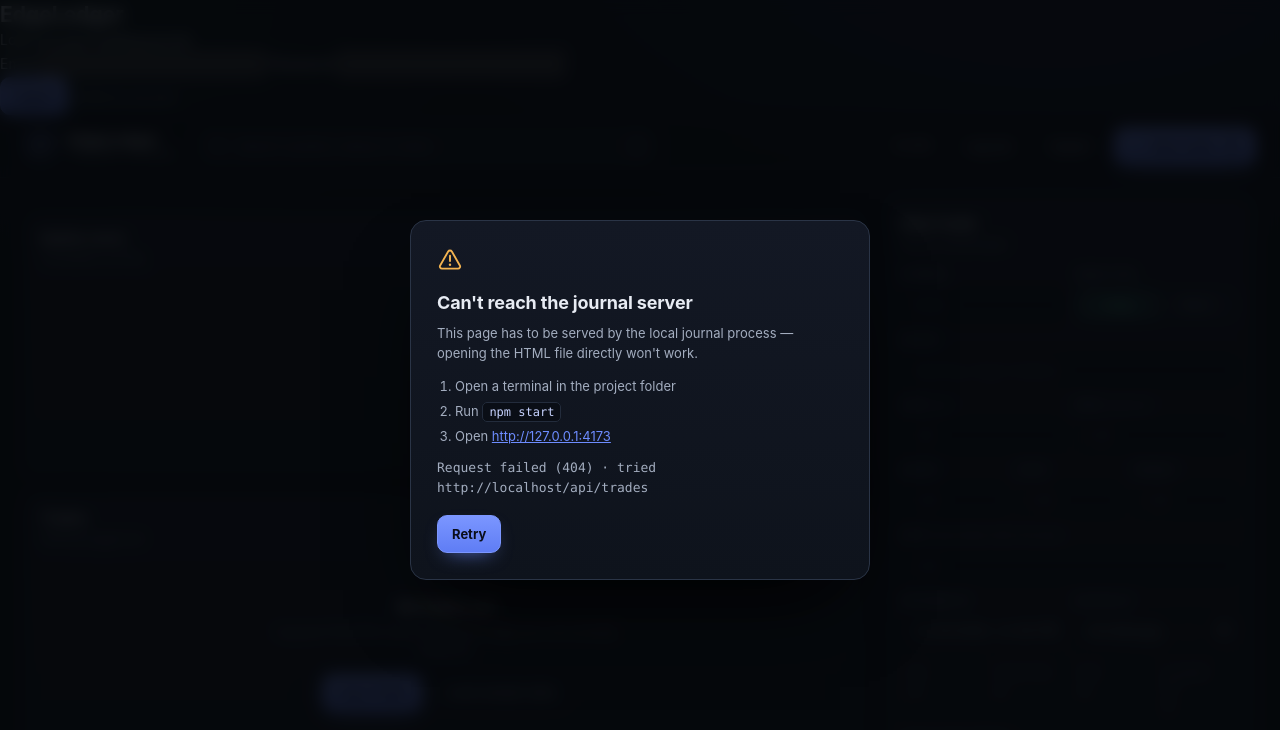
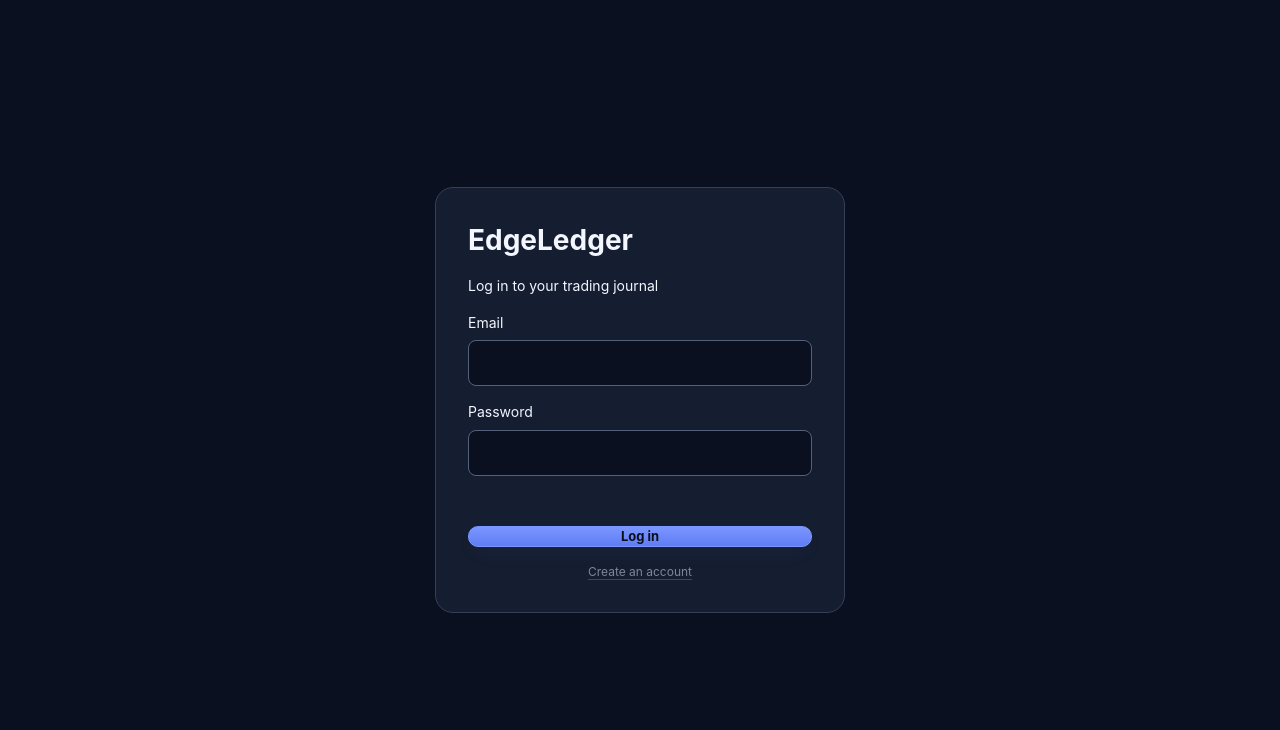
Before and after one commit to pavan20006/edgeledger, a website: page public/index.html in a window 1280 px wide. Shown: the top 730 px of the page. Drawn offline with Linux system fonts and the light colour scheme; no server answers.

Commit message:
Add signup login and logout interface

```diff
--- a/public/styles.css
+++ b/public/styles.css
@@ -709,3 +709,13 @@ tbody tr:last-child td { border-bottom-color: transparent; }
 .boot-detail { margin-top: 12px; font-size: 11.5px; color: var(--muted); font-family: var(--mono); overflow-wrap: anywhere; }
 .boot-detail:empty { display: none; }
 #boot-retry { margin-top: 18px; }
+
+/* Authentication */
+.auth-screen { position:fixed; inset:0; z-index:1000; background:#0b1020; display:flex; justify-content:center; align-items:center; padding:24px; }
+.auth-screen.hidden { display:none; }
+.auth-panel { width:min(100%,410px); display:flex; flex-direction:column; gap:16px; background:#151d30; color:#f4f6ff; padding:32px; border-radius:18px; border:1px solid #34405a; }
+.auth-panel h1 { margin:0; font-size:28px; }
+.auth-panel p { margin:0; }
+.auth-panel label { display:flex; flex-direction:column; gap:7px; font-size:14px; }
+.auth-panel input { width:100%; padding:12px; background:#0b1020; color:#fff; border:1px solid #53617b; border-radius:8px; }
+#auth-error { color:#ff9eae; min-height:18px; }
```
